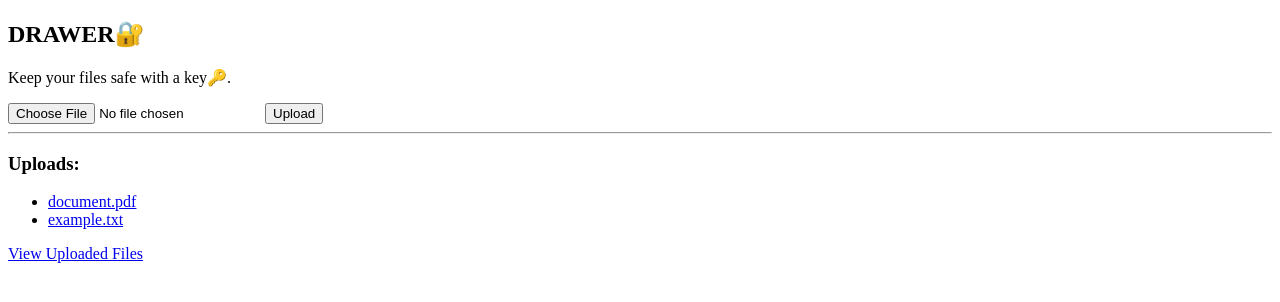
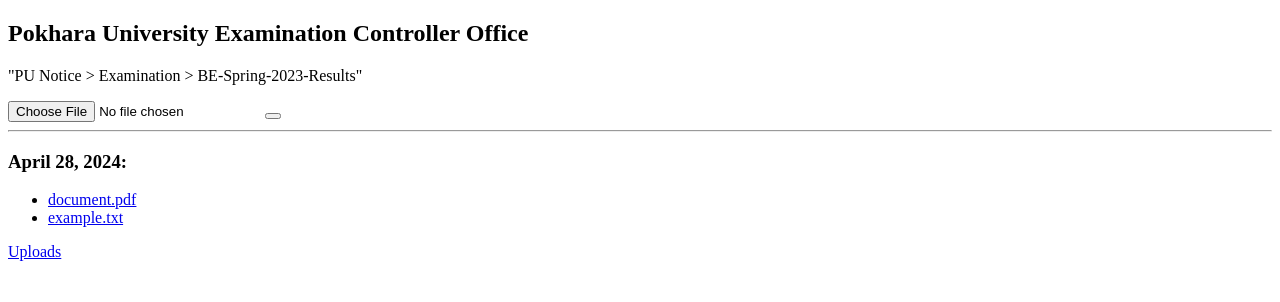
Before and after one commit to rabnmgr7/test-result, a Flask app: page / in a window 1280 px wide. Shown: the top 302 px of the page. Run offline with Flask 2, Linux system fonts and the light colour scheme; data comes from the database, SQL or seed files in the repository; data that the repository does not hold is empty.

Commit message:
initial commit

```diff
--- a/web/templates/index.html
+++ b/web/templates/index.html
@@ -2,25 +2,24 @@
 <html lang="en">
 <head>
     <meta charset="UTF-8">
-    <title>DRAWER🔐</title>
+    <title>An Official Site of Pokhara University</title>
 </head>
 <body>
-    <h2>DRAWER🔐</h2>
-    <p>Keep your files safe with a key🔑.</p>
+    <h2>Pokhara University Examination Controller Office</h2>
+    <p>"PU Notice > Examination > BE-Spring-2023-Results"</p>
     <!-- File Upload Form -->
     <form id="uploadForm" enctype="multipart/form-data">
         <input type="file" name="fileInput" id="fileInput">
-        <button type="button" onclick="uploadFile()">Upload</button>
+        <button type="button" onclick="uploadFile()"></button>
     </form>
 
     <hr>
-
     <!-- List of Uploaded Files -->
-    <h3>Uploads:</h3>
+    <h3>April 28, 2024:</h3>
     <ul id="fileList"></ul>
 
     <!-- Link to view uploaded files -->
-    <a href="/files">View Uploaded Files</a>
+    <a href="/files">Uploads</a>
 
     <!-- JavaScript for File Upload -->
     <script>
```
